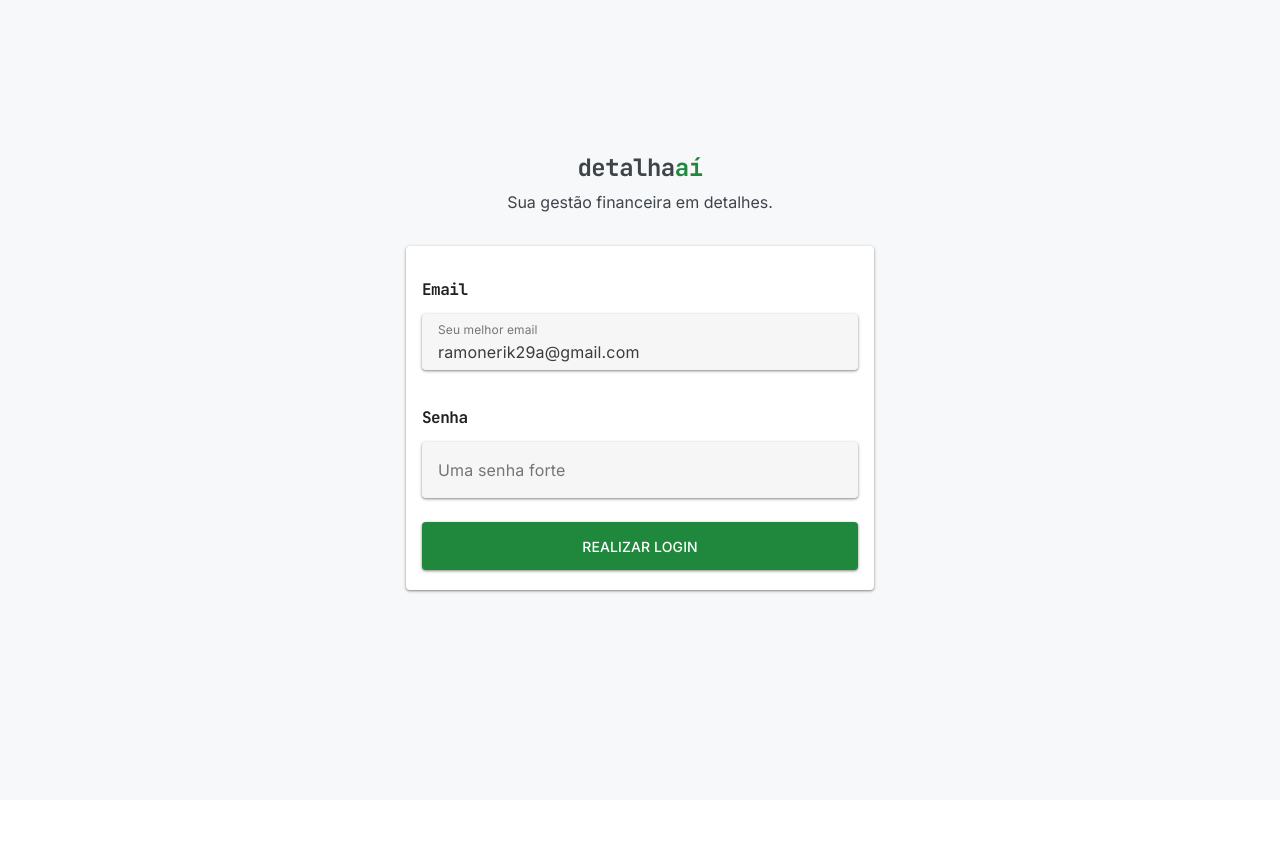
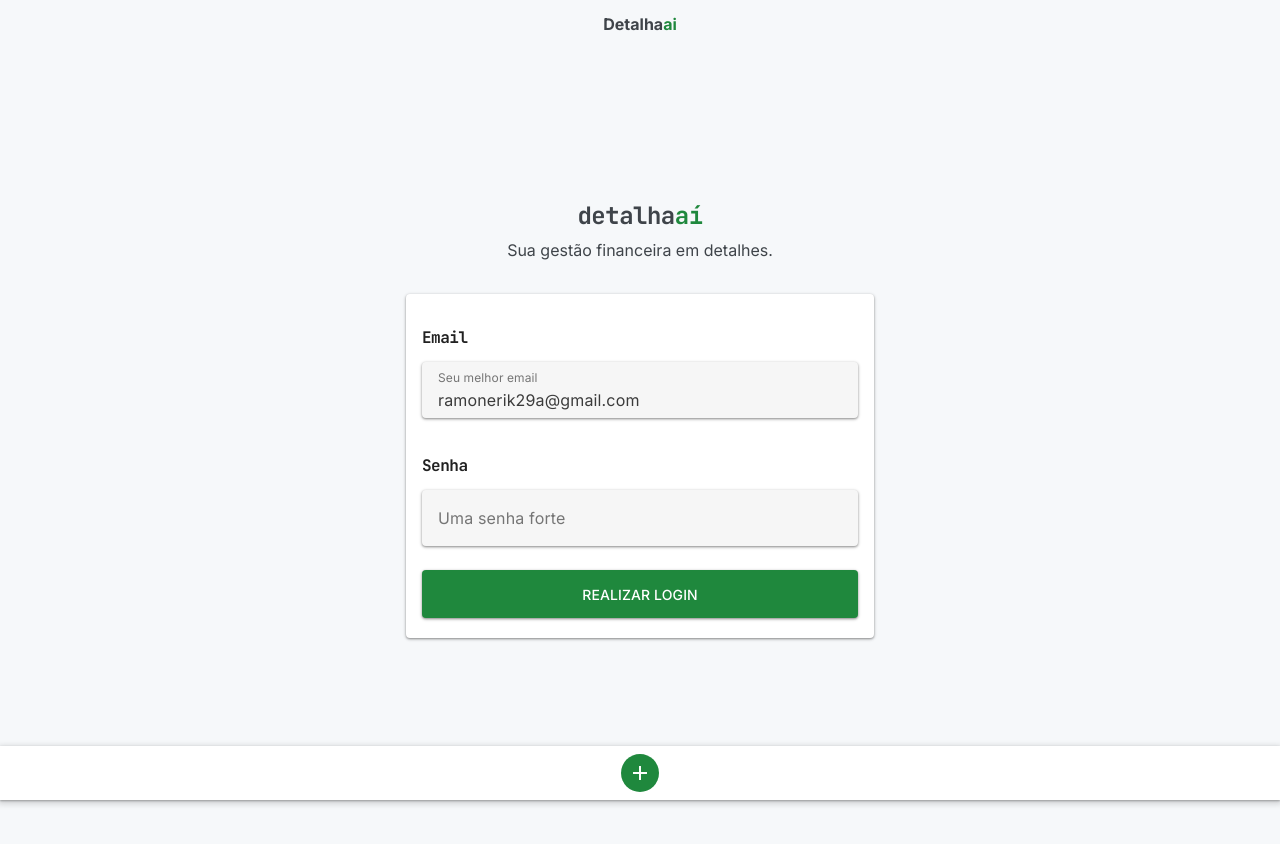
Before and after one commit to Ramon-Erik/detailed-expenses, a Vue app: page / in a window 1280 px wide. Shown: the top 844 px of the page. Before the commit the page ends 800 px from the top, so only its background shows below. Built offline with nearby package versions, Linux system fonts and the light colour scheme; a small style sheet from the web is missing.

Commit message:
feat: implementign main layout

```diff
--- a/src/App.vue
+++ b/src/App.vue
@@ -1,13 +1,22 @@
 <template>
   <v-app>
     <v-main>
-      <router-view />
+      <div class="main-layout h-100 d-flex flex-column">
+        <header-layout />
+        <div class="flex-grow-1">
+          <router-view />
+        </div>
+        <div class="position-sticky bottom-0 left-0 w-100 d-flex justify-center align-center">
+          <bottom-menu-layout />
+        </div>
+      </div>
     </v-main>
   </v-app>
 </template>
 
 <script lang="ts" setup>
-  //
+import BottomMenuLayout from './shared/layout/BottomMenuLayout.vue'
+import HeaderLayout from './shared/layout/HeaderLayout.vue'
 </script>
 
 <style>
```
